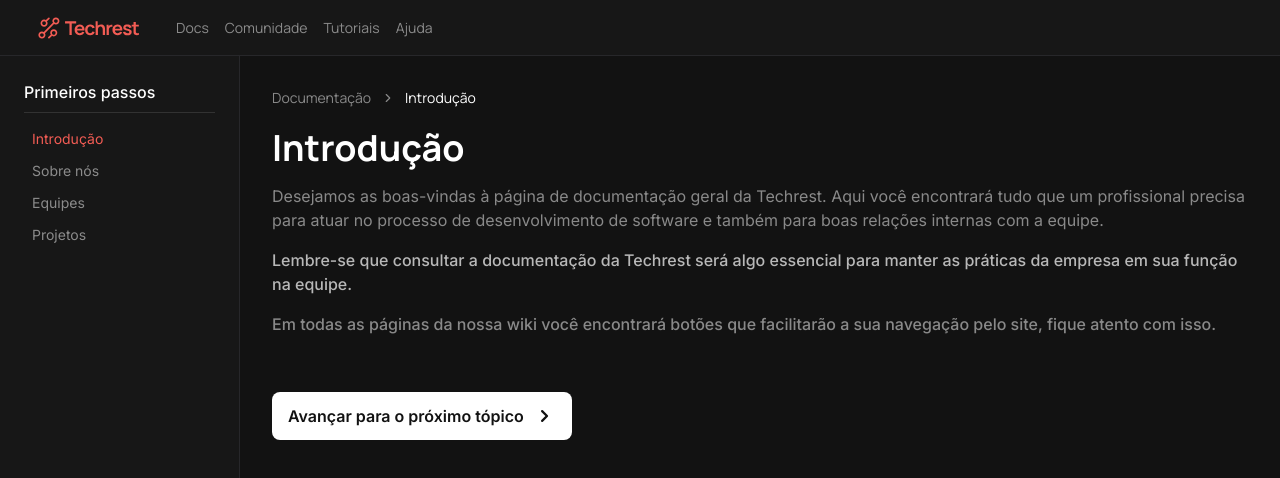
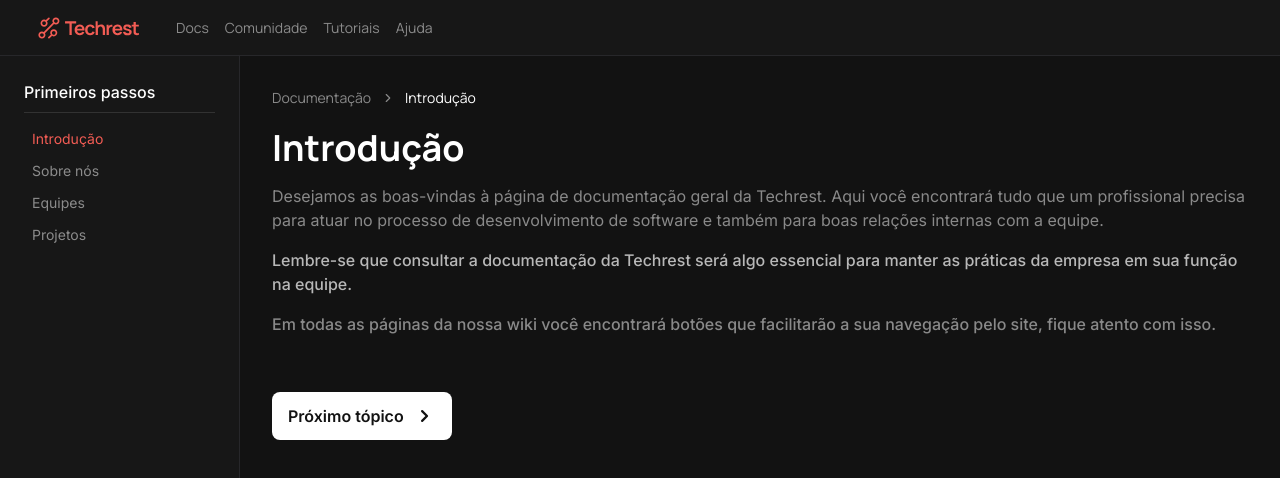
Before and after one commit to Techrest/techrest-wiki, a Next.js app: page /docs in a window 1280 px wide. Shown: the top 478 px of the page. Built offline with nearby package versions, Linux system fonts and the light colour scheme.

Commit message:
feat: atualizando componentes.

```diff
--- a/app/docs/sobre-nos/page.tsx
+++ b/app/docs/sobre-nos/page.tsx
@@ -26,7 +26,6 @@ export default function Docs({}: DocsProps) {
 
       <Sidebar topic="sobre-nos" />
 
-      {/* Conteúdo principal que será renderizado */}
       {/* Conteúdo principal que será renderizado */}
       <main className="pl-60 w-full">
         <div className="text-white fill-white p-8 max-w-[1440px]">
--- a/messages/data/buttons.json
+++ b/messages/data/buttons.json
@@ -1,5 +1,5 @@
 {
   "button": {
-    "nextTitle": "Avançar para o próximo tópico"
+    "nextTitle": "Próximo tópico"
   }
 }
```
Also changed, not shown: 1 other file (tests, documents, lock files or other folders).
